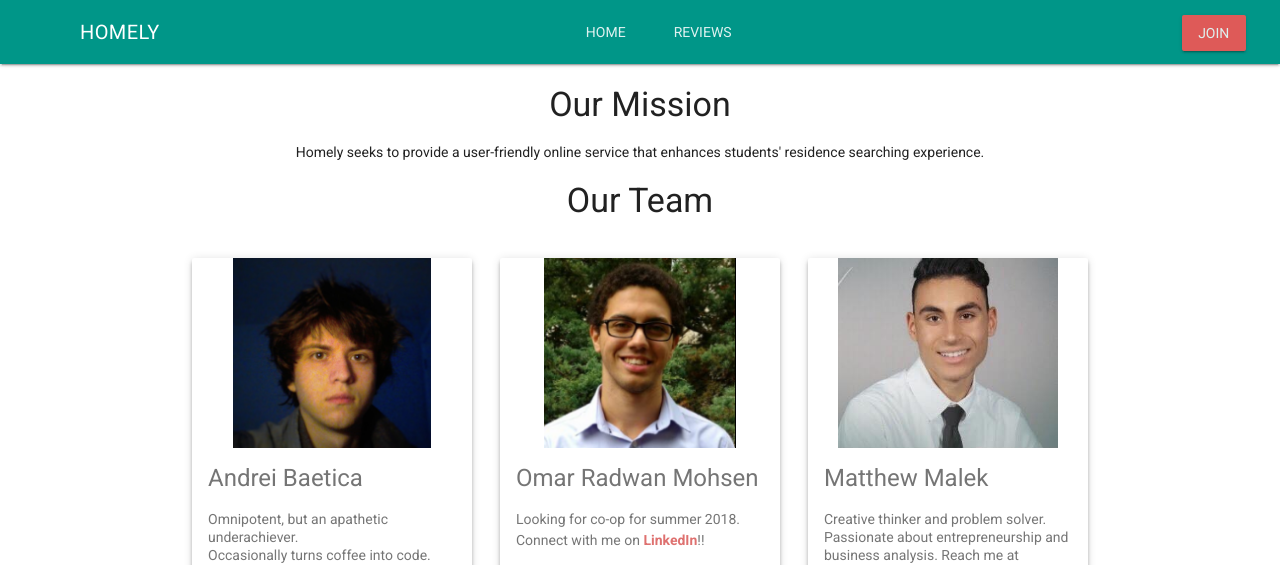
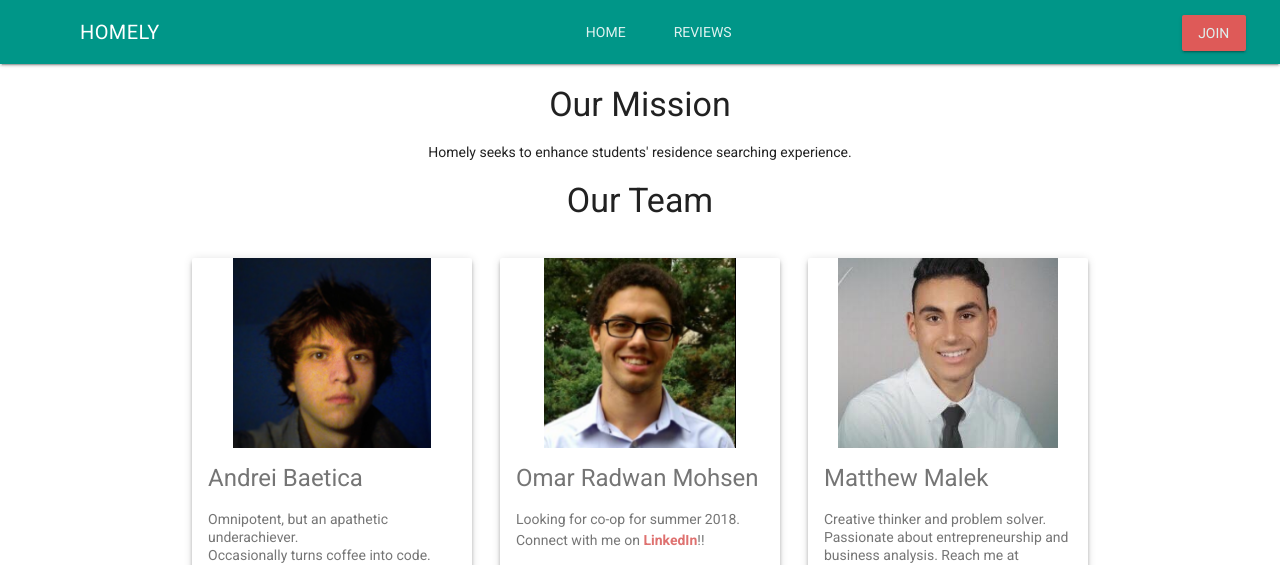
Before and after one commit to SEG2900Team6/SEG2900Team6.github.io, a plain HTML site: page about.html in a window 1280 px wide. Shown: the top 565 px of the page. Drawn offline with Linux system fonts and the light colour scheme.

Commit message:
Update about.html

```diff
--- a/about.html
+++ b/about.html
@@ -44,7 +44,7 @@
 		<div class="mdl-typography--text-center page-width">
 			<p class="mdl-typography--display-1">Our Mission</p>
 			<p class="mdl-typography--body-1">
-				Homely seeks to provide a user-friendly online service that enhances students' residence searching experience.
+				Homely seeks to enhance students' residence searching experience.
 			</p>
 		</div>
 
```
